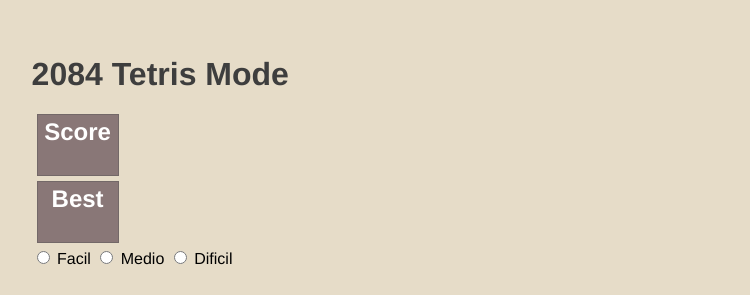
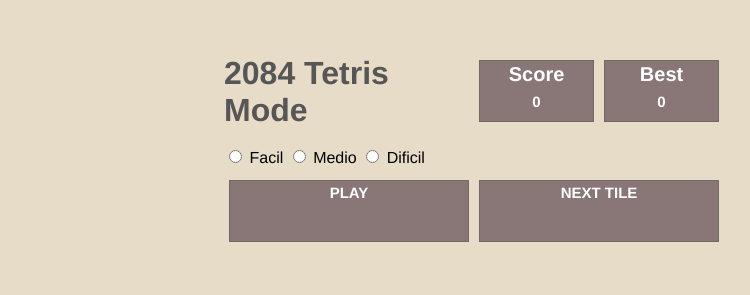
Before and after one commit to samuelvalverdeTec/2048game, a plain HTML site: page index.html in a window 1280 px wide. Shown: the part 163-458 px from the top of the page, without its empty margins (166-916 px from the left). Drawn offline with Linux system fonts and the light colour scheme.

Commit message:
primeras secciones acomodadas

```diff
--- a/index.html
+++ b/index.html
@@ -11,11 +11,13 @@
         <div class="heading">
             <h1 class="title">2084 Tetris Mode</h1>
             <div class="scores-container">
-                <div class="button">
+                <div class="button score-c">
                     <h1>Score</h1>
+                    <h1 class="scores-nums">0</h1>
                 </div>
-                <div class="button">
+                <div class="button score-c">
                     <h1>Best</h1>
+                    <h1 class="scores-nums">0</h1>
                 </div>
             </div>
             <div>
@@ -27,7 +29,15 @@
                 <label>Dificil</label>
             </div>
         </div>
-        <section class="flex-container">
+        <section class="pregame-container">
+            <div class="button play-pause">
+                <h1>PLAY</h1>
+                <h1></h1>
+            </div>
+            <div class="button next-tile" id="play-pause_num">
+                <h1>NEXT TILE</h1>
+                <h1></h1>
+            </div>
         </section>
     </div>
 
--- a/styles.css
+++ b/styles.css
@@ -2,40 +2,84 @@
 
     background-color: rgb(230, 220, 200);
     font-family: "Clear Sans", "Helvetica Neue", Arial, sans-serif;
+    align-content: center;
 
 }
 
 .container{
 
-    width: 280px;
+    width: 500px;
     height: 625px;
     padding: 15%;
+    margin: auto;
 
 }
 
 .heading {
 
+    width: 500px;
+    height: 120px;
 
 }
 
 .title {
 
-    color: rgb(62, 62, 62);
+    color: rgb(86, 86, 86);
+    font-weight: bold;
+    margin: 0;
+    width: 50%;
+    font-size: 32px;
+    float: left;
 
 }
 
 .scores-container {
 
+    width: 50%;
+    margin: 20px;
+    display: flex;
+
+}
+
+.scores-nums {
+
+    font-size: 15px;
+    text-align: center;
+    padding: 15px;
 
 }
 
 .score-c {
 
+    width: 50%;
 
 }
 
 .best-c {
 
+    width: 50%;
+
+}
+
+.pregame-container {
+
+    display: flex;
+
+}
+
+.play-pause {
+
+    background-color: orange;
+    color: black;
+    margin: 20px;
+    width: 50%;
+
+}
+
+.next-tile {
+
+    margin: 20px;
+    width: 50%;
 
 }
 
@@ -52,8 +96,7 @@
     background-color: rgb(137, 119, 119);
     color: white;
     font-weight: bold;
-    font-size: 12px;
-    width: 80px;
+    font-size: 10px;
     height: 60px;
     line-height: 0px;
     text-align: center;
```
